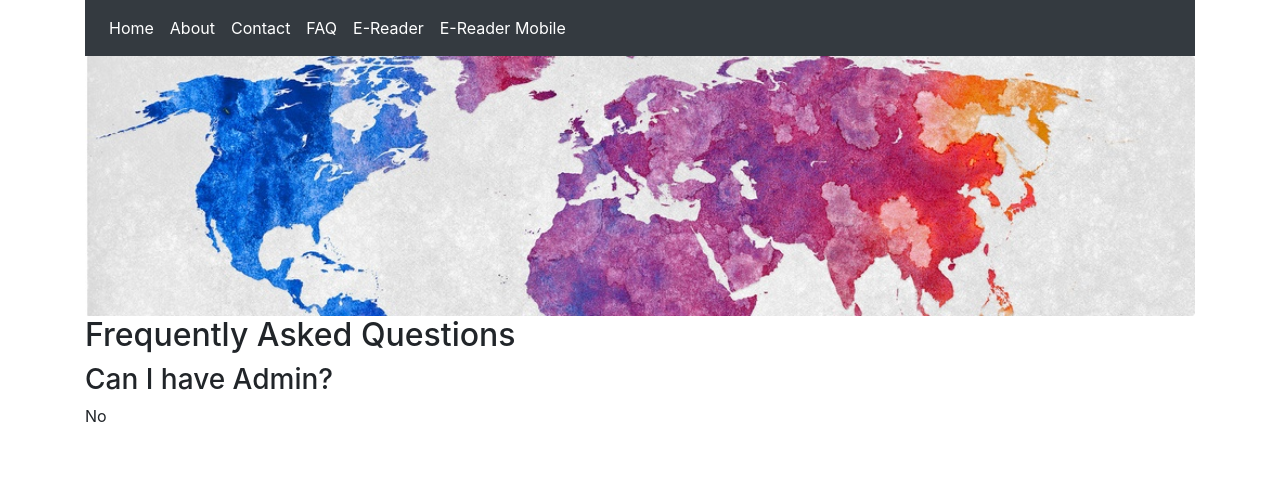
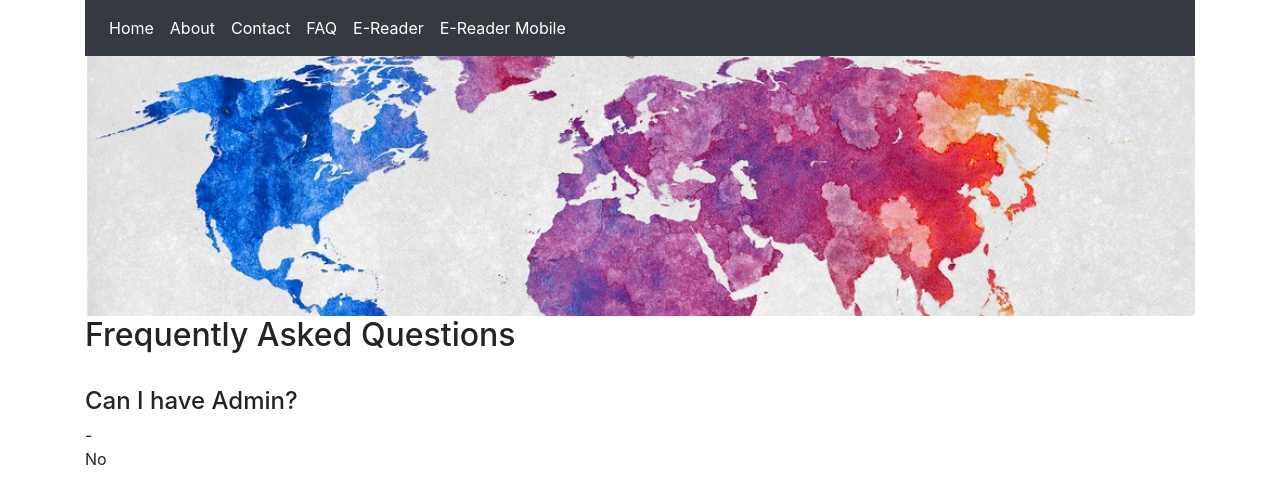
Before and after one commit to KevinArellano94/T-Rex-Scans, a plain HTML site: page faq.html in a window 1280 px wide. Drawn offline with nearby package versions, Linux system fonts and the light colour scheme.

Commit message:
Update faq.html

```diff
--- a/faq.html
+++ b/faq.html
@@ -1,7 +1,7 @@
 <!DOCTYPE html>
 <html lang="en">
 	<head>
-		<title>T-Rex Scans</title>
+		<title>T-Rex Scans || FAQ</title>
 		<meta charset="utf-8">
 		<meta name="viewport" content="width=device-width, initial-scale=1">
 		<link rel="stylesheet" href="https://maxcdn.bootstrapcdn.com/bootstrap/4.3.1/css/bootstrap.min.css">
@@ -59,9 +59,8 @@
 		</div>
 
 		<div class="container">
-			<h2>Frequently Asked Questions</h2>
-			<h3>Can I have Admin?</h3>
-			<p>No</p>
+			<h2>Frequently Asked Questions</h2><br />
+			<h4>Can I have Admin?</h4> - <p>No</p>
 		</div>
 	</body>
 </html>
```
